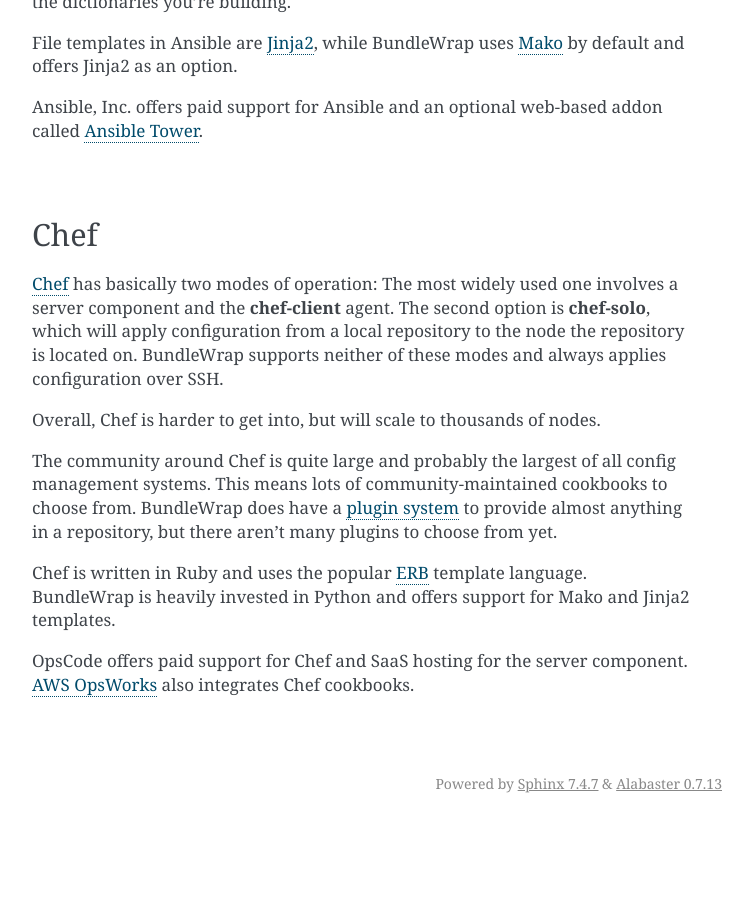
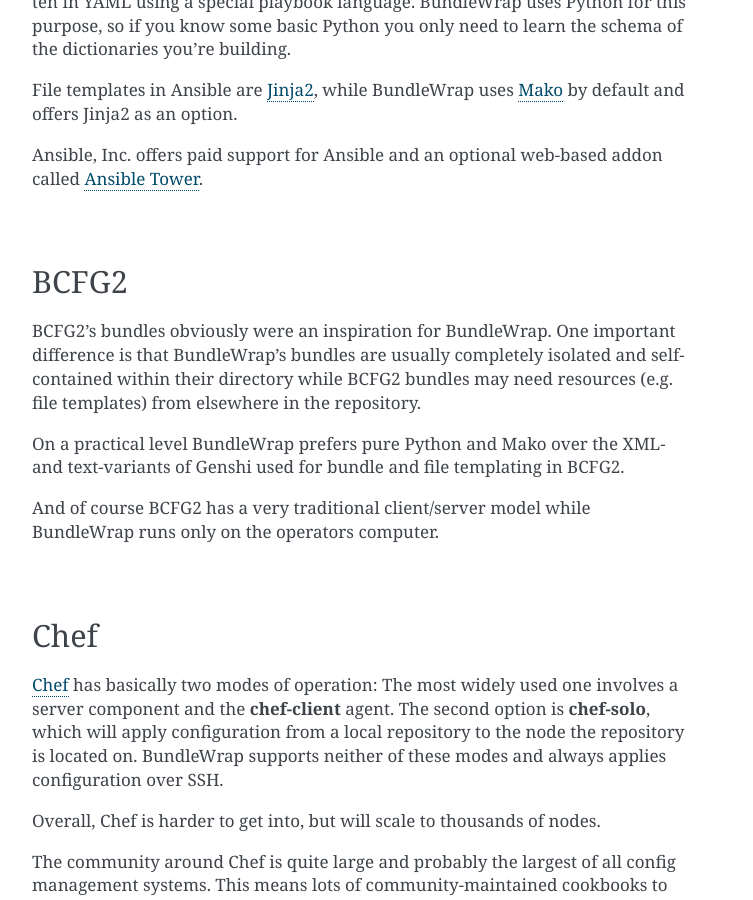
Before and after one commit to bundlewrap/bundlewrap, a Sphinx documentation site: the page built from doc/alternatives.rst, in a window 1280 px wide and 900 px high, scrolled down 1160 px. Shown: the whole window, without its empty margins (388-1141 px from the left). Built offline with Sphinx 7.4.7, drawn with Linux system fonts in a browser that asks for light colours; before the commit the page ends 1983 px from its top, so only the background shows below that; some of the changed text lies outside the part shown.

Commit message:
add brief comparison with BCFG2

```diff
--- a/doc/alternatives.rst
+++ b/doc/alternatives.rst
@@ -16,6 +16,7 @@
 * nice :doc:`Python API <api>`
 * designed to be mastered quickly and easily remembered
 * for better or worse: no commercial agenda/support
+* no support for non-Linux target nodes (BundleWrap itself can be run from Mac OS as well)
 
 |
 
@@ -38,6 +39,17 @@
 
 |
 
+BCFG2
+-----
+
+BCFG2's bundles obviously were an inspiration for BundleWrap. One important difference is that BundleWrap's bundles are usually completely isolated and self-contained within their directory while BCFG2 bundles may need resources (e.g. file templates) from elsewhere in the repository.
+
+On a practical level BundleWrap prefers pure Python and Mako over the XML- and text-variants of Genshi used for bundle and file templating in BCFG2.
+
+And of course BCFG2 has a very traditional client/server model while BundleWrap runs only on the operators computer.
+
+|
+
 Chef
 ----
 
```
